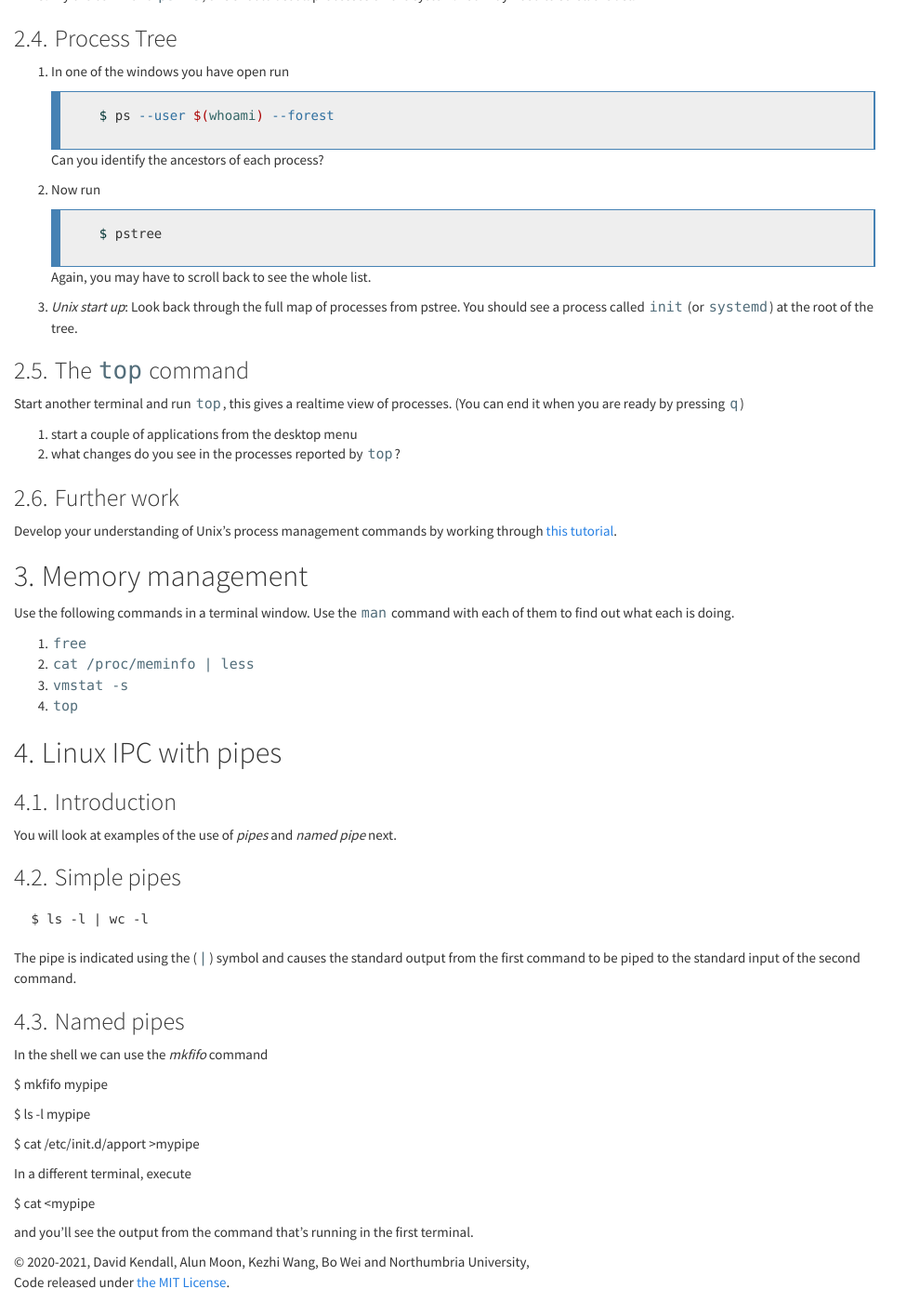
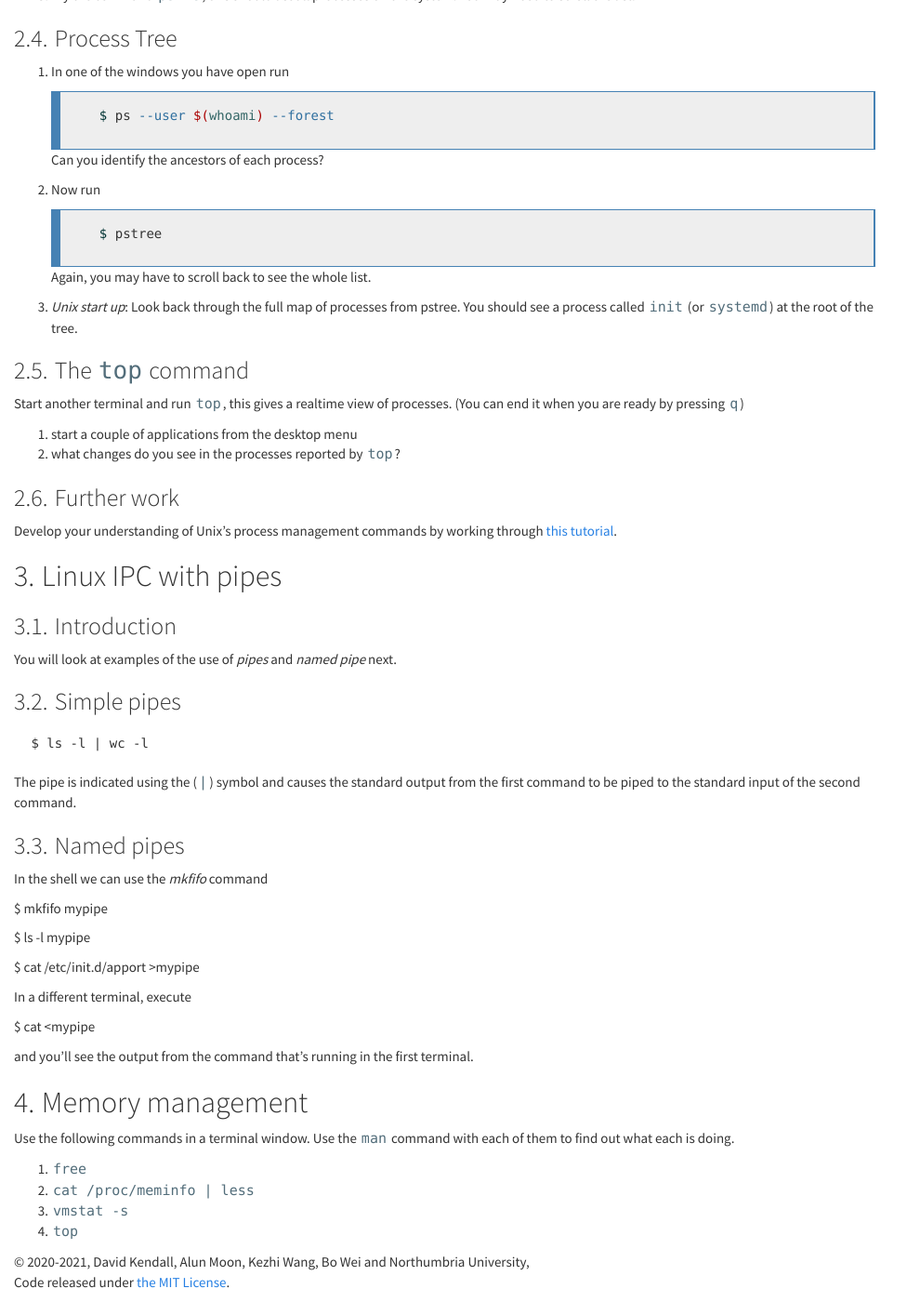
Before and after one commit to wkz20042008/kf4005, a Jekyll site: the page built from L08.md, in a window 1280 px wide and 1400 px high, scrolled down 1871 px. Shown: the whole window at 93% size, without its empty margins (0-990 px from the left). Built offline with Jekyll 4.4.1, drawn with Linux system fonts in a browser that asks for light colours; nearby versions of some CDN libraries; some of the changed lines change nothing that is shown; some of the changed text lies outside the part shown.

Commit message:
Update L08.md

```diff
--- a/L08.md
+++ b/L08.md
@@ -133,17 +133,6 @@ Start another terminal and run `top`, this gives a realtime
 
 Develop your understanding of Unix's process management commands by working
 through [this tutorial](http://linuxcommand.org/lc3_lts0100.php).
-
-## Memory management
-
-Use the following commands in a terminal window. Use the `man` command with
-each of them to find out what each is doing.
-
-1. `free`
-2. `cat /proc/meminfo | less`
-3. `vmstat -s`
-4. `top`
-
 
 
 <!--
@@ -394,3 +383,13 @@ Read the section on named pipes in the [lecture](http://hesabu.net/kf4005/assets
 
 1. Repeat the previous exercise but this time using shell scripts.
 -->
+
+## Memory management
+
+Use the following commands in a terminal window. Use the `man` command with
+each of them to find out what each is doing.
+
+1. `free`
+2. `cat /proc/meminfo | less`
+3. `vmstat -s`
+4. `top`
```
